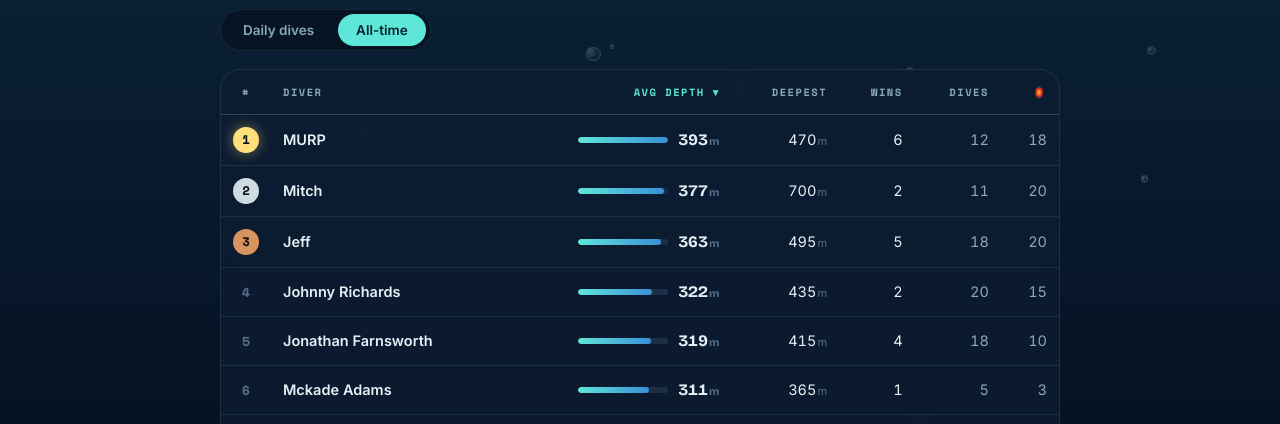
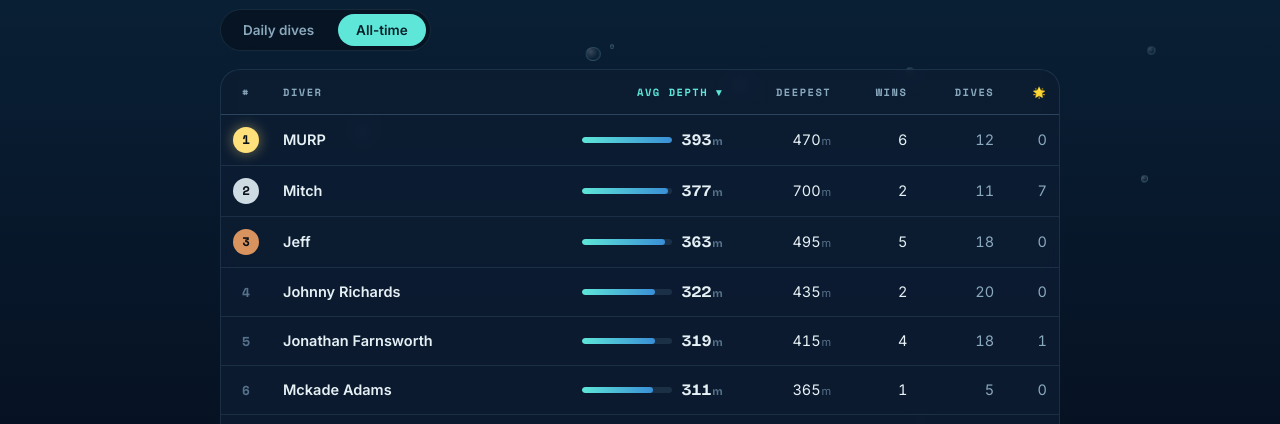
Before and after one commit to noahatslantapp/krillion, a plain HTML site: page index.html in a window 1280 px wide. Both pictures are taken after a click on the button "All-time". Shown: the part 372-796 px from the top of the page. Drawn offline with nearby package versions, Linux system fonts and the light colour scheme.

Commit message:
Show one-in-a-krillion count on all-time board

```diff
--- a/index.html
+++ b/index.html
@@ -161,7 +161,7 @@
           <th data-k="best" class="hide-sm">Deepest</th>
           <th data-k="wins">Wins</th>
           <th data-k="dives">Dives</th>
-          <th data-k="lanterns" class="hide-sm" title="Midnight-zone answers (85+)">🏮</th>
+          <th data-k="stars" class="hide-sm" title="One in a krillion answers (100)">🌟</th>
         </tr></thead>
         <tbody id="tbody"></tbody>
       </table>
@@ -239,7 +239,7 @@ function renderTable(all){
       <td class="hide-sm">${r.best}<span class="unit">m</span></td>
       <td>${r.wins}</td>
       <td class="muted">${r.dives}</td>
-      <td class="hide-sm muted">${r.lanterns}</td>
+      <td class="hide-sm muted">${r.stars}</td>
     </tr>`).join("");
   document.querySelectorAll("th[data-k]").forEach(th => th.classList.toggle("sorted", th.dataset.k === sortKey));
   document.getElementById("shallow").innerHTML = sh.length
```
Also changed, not shown: 1 other file.
